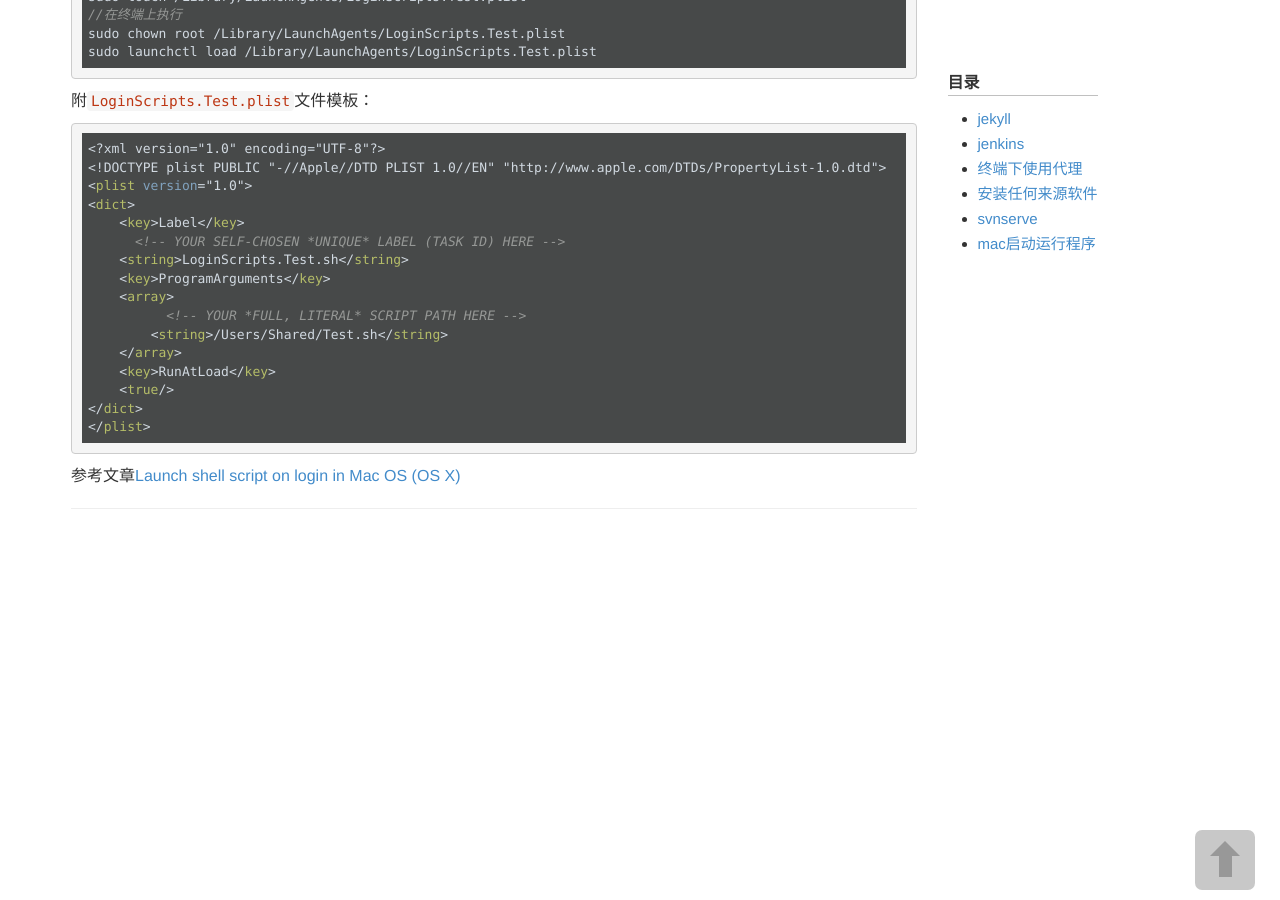
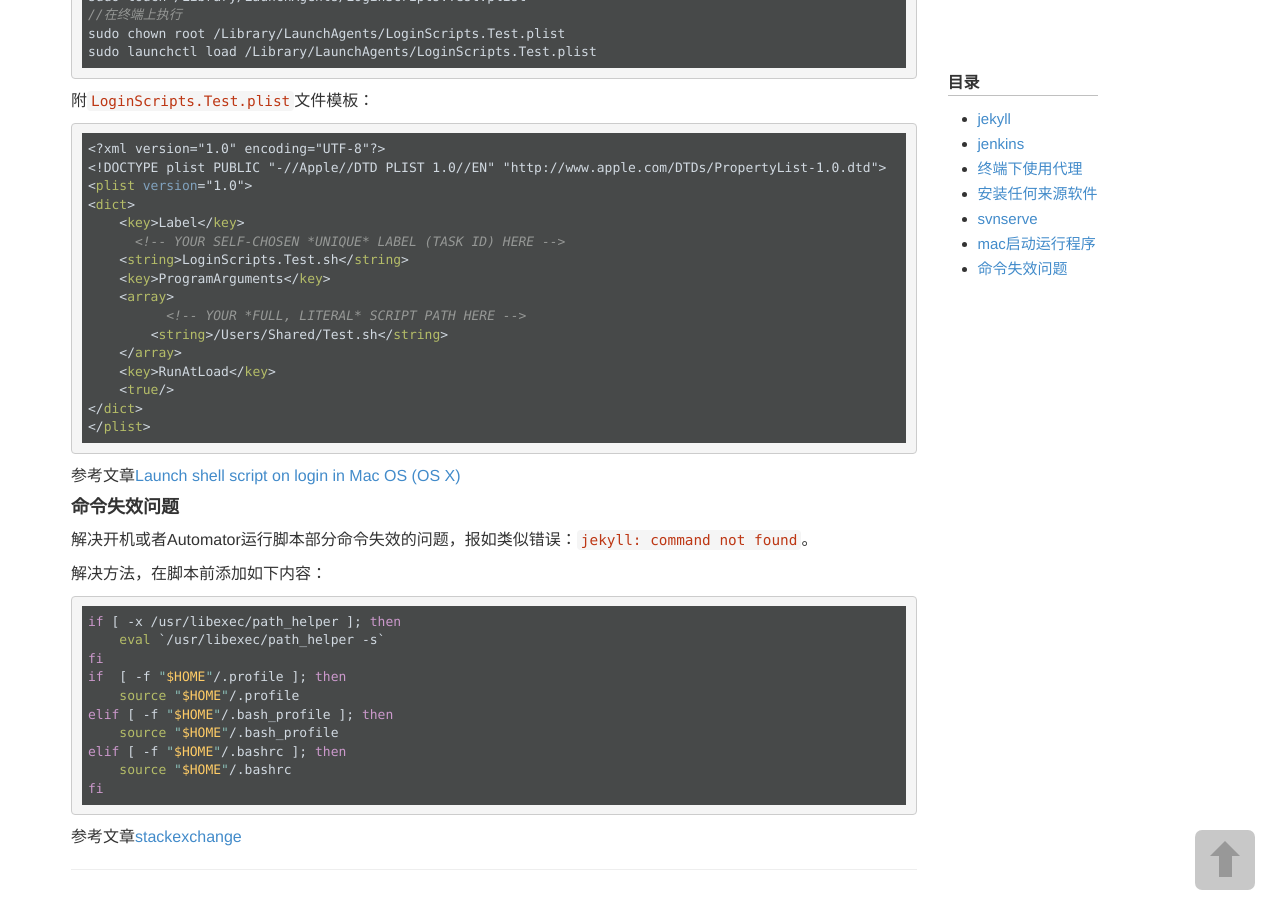
Before and after one commit to wigl/wigl.github.io, a Jekyll site: the page built from _posts/2016-05-20-some_command.md, in a window 1280 px wide and 900 px high, scrolled down 998 px. Built offline with Jekyll 4.4.1, drawn with Linux system fonts in a browser that asks for light colours.

Commit message:
命令失效问题解决方式备注

`````diff
--- a/_posts/2016-05-20-some_command.md
+++ b/_posts/2016-05-20-some_command.md
@@ -86,3 +86,24 @@ sudo launchctl load /Library/LaunchAgents/LoginScripts.Test.plist
 ````
 
 参考文章[Launch shell script on login in Mac OS (OS X)](https://stackoverflow.com/questions/22842016/launch-shell-script-on-login-in-mac-os-os-x?noredirect=1)
+
+#### 命令失效问题
+
+解决开机或者Automator运行脚本部分命令失效的问题，报如类似错误：`jekyll: command not found`。
+
+解决方法，在脚本前添加如下内容：
+
+````
+if [ -x /usr/libexec/path_helper ]; then
+    eval `/usr/libexec/path_helper -s`
+fi
+if  [ -f "$HOME"/.profile ]; then
+    source "$HOME"/.profile
+elif [ -f "$HOME"/.bash_profile ]; then
+    source "$HOME"/.bash_profile
+elif [ -f "$HOME"/.bashrc ]; then
+    source "$HOME"/.bashrc
+fi
+````
+
+参考文章[stackexchange](https://apple.stackexchange.com/a/192645)
`````
